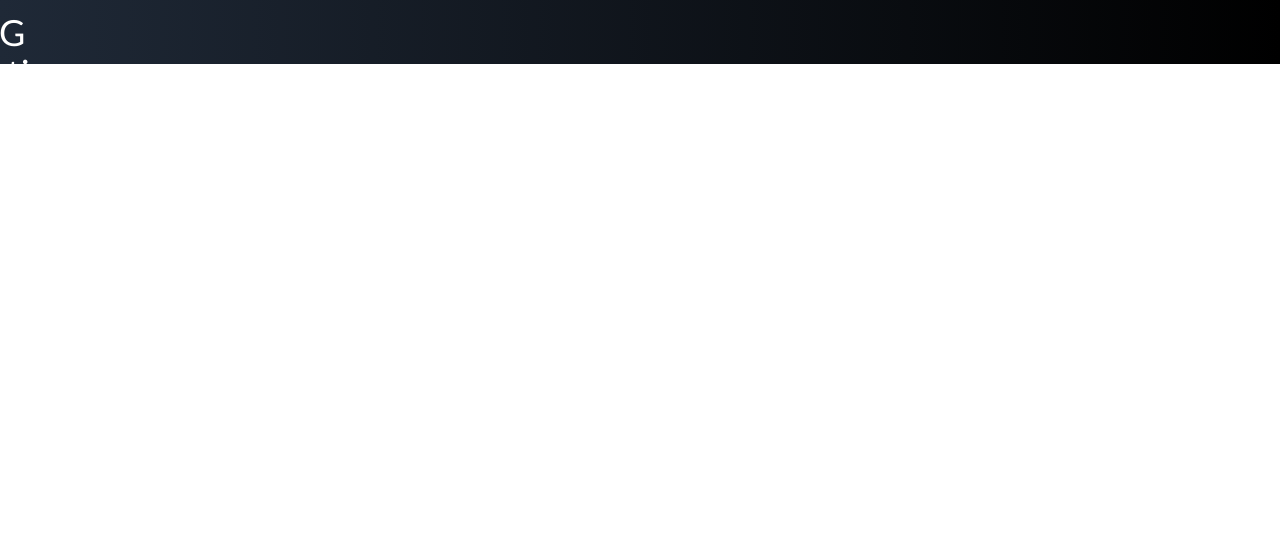
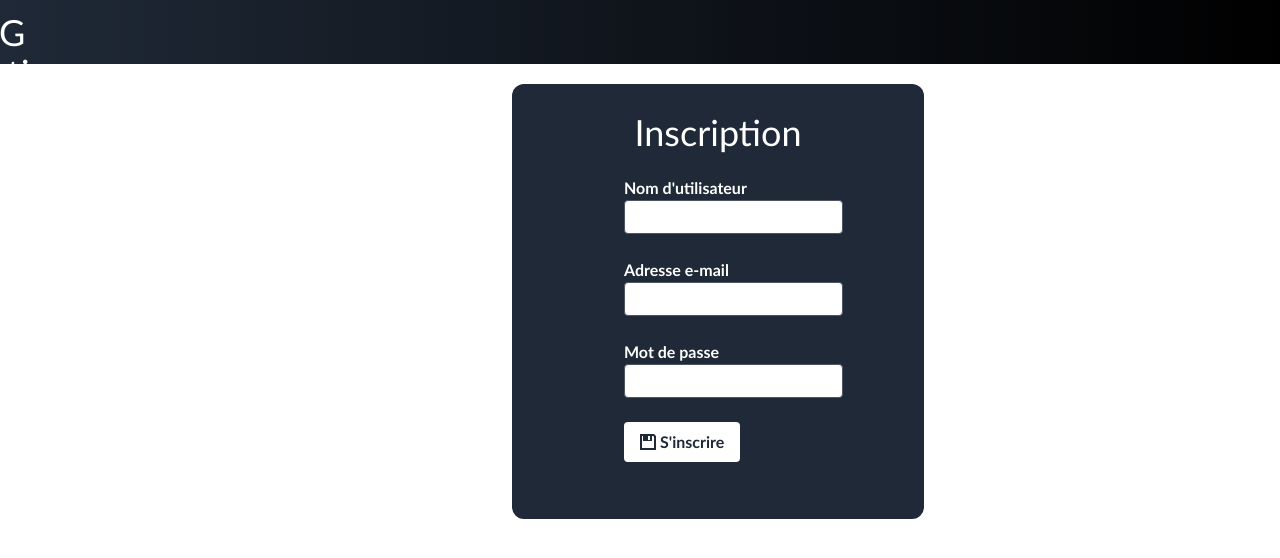
Before and after one commit to BenZen59/RPGCollectionRevive, a React (Create React App) app: page /register in a window 1280 px wide. Shown: the top 558 px of the page. Built offline with nearby package versions, Linux system fonts and the light colour scheme.

Commit message:
fix css, add delete route and create login

```diff
--- a/src/App.js
+++ b/src/App.js
@@ -4,9 +4,8 @@ import ListRPG from './components/ListRPG/ListRPG';
 import AddRpg from './components/AddRpg/AddRpg';
 import UpdateRpg from './components/UpdateRpg/UpdateRpg';
 import DetailsRPG from './components/DetailsRpg/DetailsRpg';
-import SupportButton from './components/Button/SupportButton';
-import GenreButton from './components/Button/GenreButton';
-import Test from './components/Test/Test';
+import Login from './components/LoginSignUp/Login';
+import Register from './components/LoginSignUp/Register';
 
 function App() {
   return (
@@ -20,7 +19,8 @@ function App() {
           <Route path='/addrpg' element={<AddRpg />} />
           <Route path='/updaterpg/:id' element={<UpdateRpg />} />
           <Route path='/detailsrpg/:id' element={<DetailsRPG />} />
-          <Route path='/test' element={<Test />} />
+          <Route path='/login' element={<Login />} />
+          <Route path='/register' element={<Register />} />
         </Routes>
       </BrowserRouter>
     </div>
--- a/src/components/AddRpg/AddRpg.jsx
+++ b/src/components/AddRpg/AddRpg.jsx
@@ -195,7 +195,7 @@ export default function AddRpg() {
   return (
     <div className='w-[412px] h-[870px] font-candara rounded-xl mt-5 mb-5 ml-[40%] bg-gray-800 text-white pt-1'>
       <h3 className='text-4xl text-center mt-6 '>Ajouter un RPG à la BDD</h3>
-      <div className='flex ml-24'>
+      <div className='flex ml-28'>
         <form onSubmit={handleSubmit}>
           <div className=''>
             <br />
--- a/src/components/DetailsRpg/DetailsRpg.jsx
+++ b/src/components/DetailsRpg/DetailsRpg.jsx
@@ -232,7 +232,7 @@ export default function DetailsRPG() {
             alt='imagerpg'
             className='w-16 h-16 rounded mr-2'
           />
-          <span className='mt-1'>{name}</span>
+          <span className='mt-1 texte-limite truncate w-[352px]'>{name}</span>
         </h3>
         <fieldset className='border border-solid border-white w-[412px] ml-4 mt-4 pl-4 pt-2 pb-4'>
           <legend align='center' className='text-xl ml-[-90px]'>
--- a/src/components/ListRPG/ListRPG.jsx
+++ b/src/components/ListRPG/ListRPG.jsx
@@ -5,9 +5,11 @@ import { MdLoupe } from 'react-icons/md';
 import { GrUpdate } from 'react-icons/gr';
 import { BiPlus } from 'react-icons/bi';
 import { AiFillCloseCircle } from 'react-icons/ai';
+import { RiDeleteBin5Fill } from 'react-icons/ri';
 import RPGService from '../../services/RPGService';
 import SupportButton from '../Button/SupportButton';
 import GenreButton from '../Button/GenreButton';
+import axios from 'axios';
 import './FixListRPG.css';
 
 export default function ListRPG() {
@@ -662,6 +664,27 @@ export default function ListRPG() {
     });
   };
 
+  const handleDelete = (id) => {
+    try {
+      const response = axios.delete(
+        `http://localhost:8080/api/v1/rpg/${id}`,
+        dataRPG,
+
+        {
+          headers: {
+            'Content-Type': 'application/json',
+          },
+        }
+      );
+      console.log(response.data);
+      window.location.reload();
+      // Faites quelque chose avec la réponse si nécessaire
+    } catch (error) {
+      console.error(error);
+      // Gérez l'erreur si nécessaire
+    }
+  };
+
   return (
     <>
       <div className='flex flex-col items-center mt-8'>
@@ -769,7 +792,7 @@ export default function ListRPG() {
           </button>
         </div>
       </div>
-      <div className='ml-[14%] font-candara'>
+      <div className='ml-[10%] font-candara'>
         <Link
           to='/addrpg'
           className='bg-gray-800 text-white font-bold py-2 px-4 rounded ml-4 flex w-[160px]'
@@ -777,10 +800,10 @@ export default function ListRPG() {
           <BiPlus className='mt-1 mr-1' />
           Ajouter un RPG
         </Link>
-        <h1 className='font-bold text-2xl mb-4 ml-[36%] text-gray-800'>
+        <h1 className='font-bold text-2xl mb-4 ml-[40%] text-gray-800'>
           Liste des RPG
         </h1>
-        <table className='ml-4 mt-1 mb-8 bg-white border-separate border-spacing-y-4  border border-white text-white'>
+        <table className='ml-[10%] mt-1 mb-8 bg-white border-separate border-spacing-y-4  border border-white text-white'>
           <thead className='mb-3'>
             <tr className='text-xl'>
               <th className=' border-t border-l border-white border-solid bg-white'></th>
@@ -874,6 +897,15 @@ export default function ListRPG() {
                     Update
                   </button>
                 </td>
+                <td className='p-4  bg-gray-800 border border-solid border-gray-800 '>
+                  <button
+                    className='bg-white text-gray-800 font-bold py-2 px-4 rounded flex'
+                    onClick={() => handleDelete(rpg.id)}
+                  >
+                    <RiDeleteBin5Fill className='mt-1 mr-1' />
+                    Delete
+                  </button>
+                </td>
                 <td className='p-4  bg-gray-800 border border-solid border-gray-800 rounded-r-xl'>
                   <button
                     className='bg-white text-gray-800 font-bold py-2 px-4 rounded flex'
--- /dev/null
+++ b/src/components/LoginSignUp/Login.jsx
@@ -0,0 +1,5 @@
+import React from 'react';
+
+export default function Login() {
+  return <div className='font-candara bg-gray-800 text-white'></div>;
+}
--- /dev/null
+++ b/src/components/LoginSignUp/Register.jsx
@@ -0,0 +1,58 @@
+import React from 'react';
+import { ImFloppyDisk } from 'react-icons/im';
+
+export default function Register() {
+  return (
+    <div className='font-candara bg-gray-800 text-white w-[412px] h-[435px] rounded-xl pt-1 mt-5 mb-5 ml-[40%]'>
+      <h3 className='text-4xl text-center mt-6 '>Inscription</h3>
+      <form action='/register' method='post' className='ml-28 mt-6'>
+        <label for='username' className='font-bold'>
+          Nom d'utilisateur
+        </label>
+        <br />
+        <input
+          type='text'
+          id='username'
+          name='username'
+          required
+          className='border border-gray-600 border-solid rounded px-2 py-1 text-gray-800'
+        />
+        <br />
+        <br />
+        <label for='email' className='font-bold'>
+          Adresse e-mail
+        </label>
+        <br />
+        <input
+          type='email'
+          id='email'
+          name='email'
+          required
+          className='border border-gray-600 border-solid rounded px-2 py-1 text-gray-800'
+        />
+        <br />
+        <br />
+        <label for='password' className='font-bold'>
+          Mot de passe
+        </label>
+        <br />
+        <input
+          type='password'
+          id='password'
+          name='password'
+          required
+          className='border border-gray-600 border-solid rounded px-2 py-1 text-gray-800'
+        />
+        <br />
+        <br />
+        <button
+          type='submit'
+          className='bg-white text-gray-800 font-bold py-2 px-4 rounded flex'
+        >
+          <ImFloppyDisk className='mt-1 mr-1' />
+          S'inscrire
+        </button>
+      </form>
+    </div>
+  );
+}
--- a/src/components/Test/Test.jsx
+++ /dev/null
@@ -1,30 +0,0 @@
-import React from 'react';
-
-export default function Test() {
-  return (
-    <>
-      <table class='border-separate border-spacing-2 border border-slate-500 ...'>
-        <thead>
-          <tr>
-            <th class='border border-slate-600 ...'>State</th>
-            <th class='border border-slate-600 ...'>City</th>
-          </tr>
-        </thead>
-        <tbody>
-          <tr>
-            <td class='border border-slate-700 ...'>Indiana</td>
-            <td class='border border-slate-700 ...'>Indianapolis</td>
-          </tr>
-          <tr>
-            <td class='border border-slate-700 ...'>Ohio</td>
-            <td class='border border-slate-700 ...'>Columbus</td>
-          </tr>
-          <tr>
-            <td class='border border-slate-700 ...'>Michigan</td>
-            <td class='border border-slate-700 ...'>Detroit</td>
-          </tr>
-        </tbody>
-      </table>
-    </>
-  );
-}
--- a/src/components/UpdateRpg/UpdateRpg.jsx
+++ b/src/components/UpdateRpg/UpdateRpg.jsx
@@ -202,7 +202,7 @@ export default function UpdateRpg() {
   return (
     <div className='w-[412px] h-[870px] font-candara rounded-xl mt-5 mb-5 ml-[40%] bg-gray-800 text-white pt-1'>
       <h3 className='text-4xl text-center mt-6'>Modifier un RPG</h3>
-      <div className='flex ml-24'>
+      <div className='flex ml-28'>
         <form onSubmit={handleSubmit}>
           <div className=''>
             <br />
```
